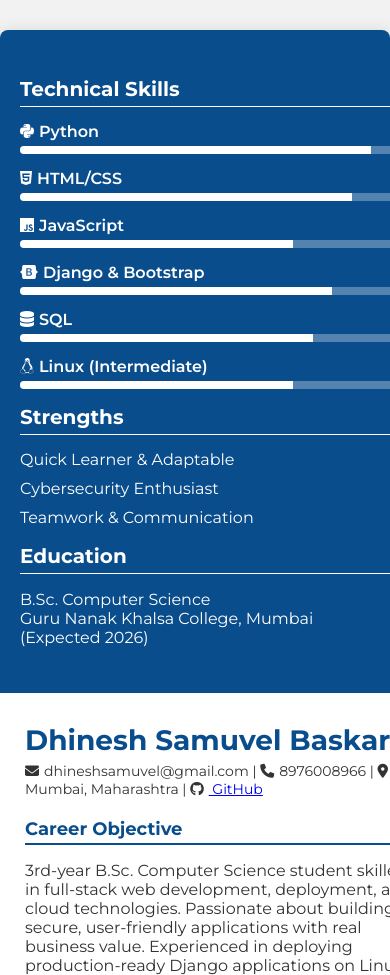
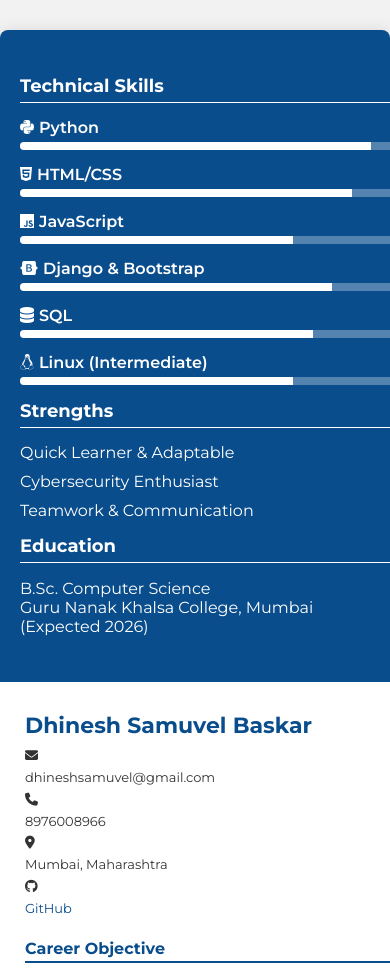
Before and after one commit to dhineshsamuvel/portfolio, a plain HTML site: page index.html in a window 390 px wide. Shown: the top 975 px of the page. Drawn offline with Linux system fonts and the light colour scheme.

Commit message:
Update portfolio index.html

```diff
--- a/index.html
+++ b/index.html
@@ -33,6 +33,10 @@
         border-bottom: 1px solid #fff;
         padding-bottom: 5px;
         margin-bottom: 15px;
+        cursor: pointer;
+        display: flex;
+        justify-content: space-between;
+        align-items: center;
     }
     .sidebar ul {
         list-style: none;
@@ -67,8 +71,13 @@
         color: #0a4d8c;
     }
     .main-content p.contact-info {
-        margin: 5px 0 20px 0;
+        margin: 10px 0 20px 0;
         font-size: 14px;
+        line-height: 1.6;
+    }
+    .main-content p.contact-info a {
+        color: #0a4d8c;
+        text-decoration: none;
     }
     .section {
         margin-bottom: 25px;
@@ -95,6 +104,15 @@
     .icon {
         margin-right: 5px;
     }
+
+    /* Hide collapsible items by default on mobile */
+    .collapsible-content {
+        display: block;
+    }
+    .collapsed .collapsible-content {
+        display: none;
+    }
+
     /* Mobile Responsive */
     @media (max-width: 768px) {
         .resume-container {
@@ -103,6 +121,21 @@
         .sidebar, .main-content {
             width: 100%;
         }
+        .main-content h1 {
+            font-size: 22px;
+        }
+        .sidebar h2 {
+            font-size: 18px;
+        }
+        .section h2 {
+            font-size: 16px;
+        }
+        .main-content p.contact-info {
+            display: flex;
+            flex-direction: column;
+            gap: 5px;
+            font-size: 13px;
+        }
     }
 </style>
 </head>
@@ -110,7 +143,8 @@
 <div class="resume-container">
     <!-- Sidebar -->
     <div class="sidebar">
-        <h2>Technical Skills</h2>
+        <h2 onclick="toggleSection(this)">Technical Skills <i class="fa-solid fa-chevron-down"></i></h2>
+        <div class="collapsible-content">
             <div class="skill">
                 <div class="skill-name"><i class="fa-brands fa-python icon"></i>Python</div>
                 <div class="skill-bar"><div class="skill-level" style="width:90%"></div></div>
@@ -135,25 +169,30 @@
                 <div class="skill-name"><i class="fa-brands fa-linux icon"></i>Linux (Intermediate)</div>
                 <div class="skill-bar"><div class="skill-level" style="width:70%"></div></div>
             </div>
+        </div>
 
-        <h2>Strengths</h2>
+        <h2 onclick="toggleSection(this)">Strengths <i class="fa-solid fa-chevron-down"></i></h2>
+        <div class="collapsible-content">
             <ul>
                 <li>Quick Learner & Adaptable</li>
                 <li>Cybersecurity Enthusiast</li>
                 <li>Teamwork & Communication</li>
             </ul>
+        </div>
 
-        <h2>Education</h2>
+        <h2 onclick="toggleSection(this)">Education <i class="fa-solid fa-chevron-down"></i></h2>
+        <div class="collapsible-content">
             <p>B.Sc. Computer Science<br>Guru Nanak Khalsa College, Mumbai<br>(Expected 2026)</p>
+        </div>
     </div>
 
     <!-- Main Content -->
     <div class="main-content">
         <h1>Dhinesh Samuvel Baskar</h1>
         <p class="contact-info">
-            <i class="fa-solid fa-envelope icon"></i>dhineshsamuvel@gmail.com |
-            <i class="fa-solid fa-phone icon"></i>8976008966 |
-            <i class="fa-solid fa-location-dot icon"></i>Mumbai, Maharashtra |
+            <i class="fa-solid fa-envelope icon"></i> dhineshsamuvel@gmail.com
+            <i class="fa-solid fa-phone icon"></i> 8976008966
+            <i class="fa-solid fa-location-dot icon"></i> Mumbai, Maharashtra
             <i class="fa-brands fa-github icon"></i><a href="https://github.com/yourusername" target="_blank"> GitHub</a>
         </p>
 
@@ -176,5 +215,14 @@
         </div>
     </div>
 </div>
+
+<script>
+    function toggleSection(element) {
+        let parent = element.parentElement;
+        let content = element.nextElementSibling;
+        content.classList.toggle("collapsible-content");
+        parent.classList.toggle("collapsed");
+    }
+</script>
 </body>
 </html>
```
Lines whose indentation alone changed are shown as unchanged.
